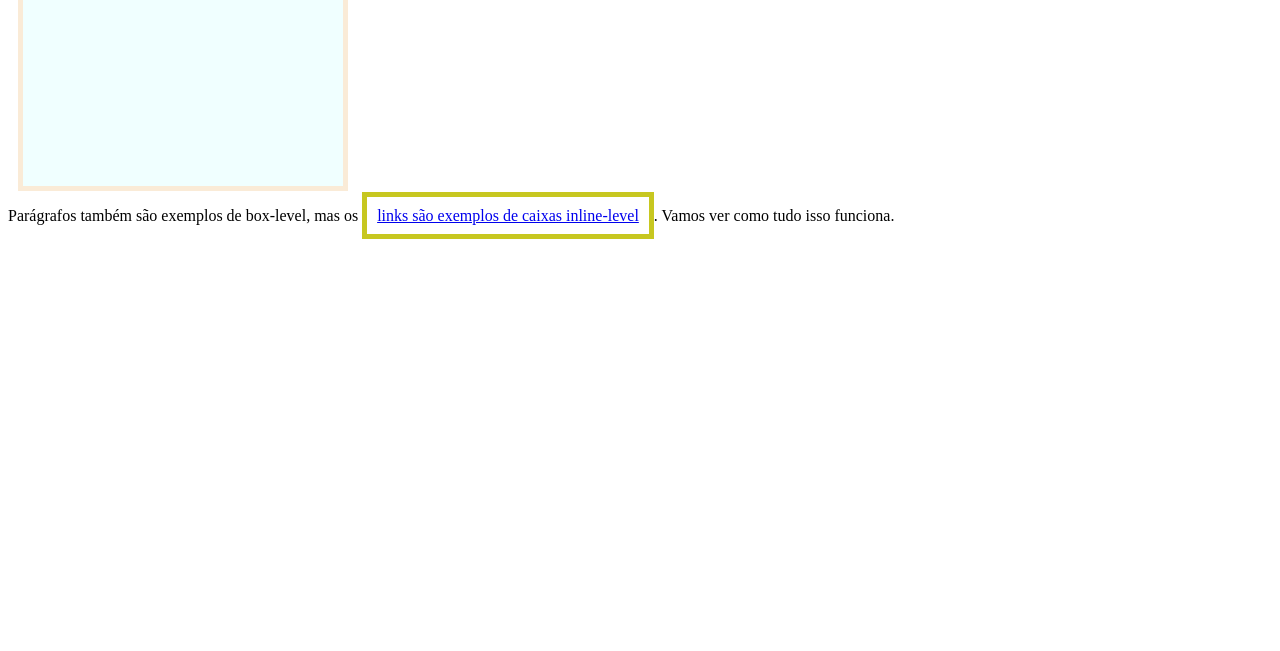
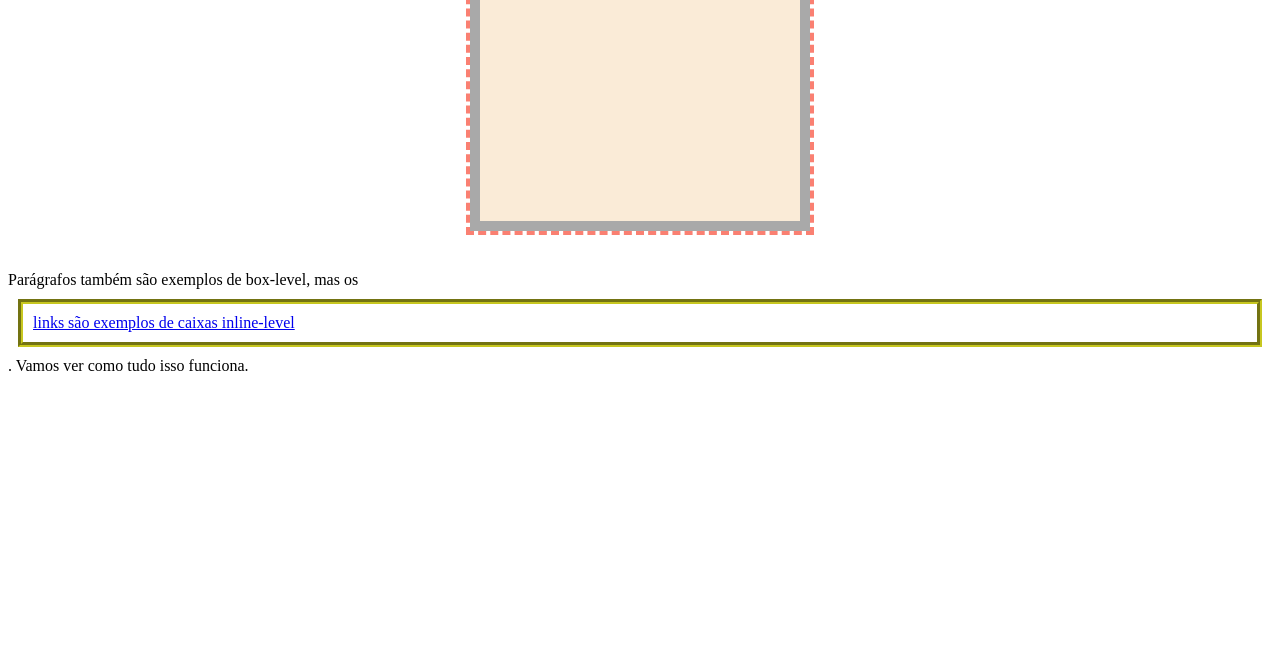
Before and after one commit to LucasCunhaAlmeida/Aprendendo-HTML5-CSS3, a plain HTML site: page exercicios modulo 2/ex 021/caixa01.html in a window 1280 px wide. Shown: the part 149-800 px from the top of the page. Drawn offline with Linux system fonts and the light colour scheme.

Commit message:
Border, padding, margin, outline e display

```diff
--- a/exercicios modulo 2/ex 021/caixa01.html
+++ b/exercicios modulo 2/ex 021/caixa01.html
@@ -5,21 +5,26 @@
     <meta name="viewport" content="width=device-width, initial-scale=1.0">
     <title>Modelo de Caixas</title>
     <style>
-        h1{
+        h1{ /*box-level*/
             height: 300px;
             width: 300px;
-            background-color: azure;
-            border-width: 5px;
-            border-style: solid;
-            border-color: antiquewhite;
+            background-color: antiquewhite;
+
+            border: 10px solid darkgray;
+
+            padding: 10px;
+
+            margin: 40px auto 40px auto;
+
+            outline: 4px dashed salmon;
+        }
+        a{ /*Inline-line*/
+            display: block;
+            border: 5px groove rgb(199, 199, 32);
+
             padding: 10px 10px 10px 10px;
-            margin: 10px 10px 10px 10px;
-        }
-        a{
-            border-width: 5px;
-            border-style: solid;
-            border-color: rgb(199, 199, 32);
-            padding: 10px 10px 10px 10px;
+
+            margin: 10px;
         }
     </style>
 </head>
```
